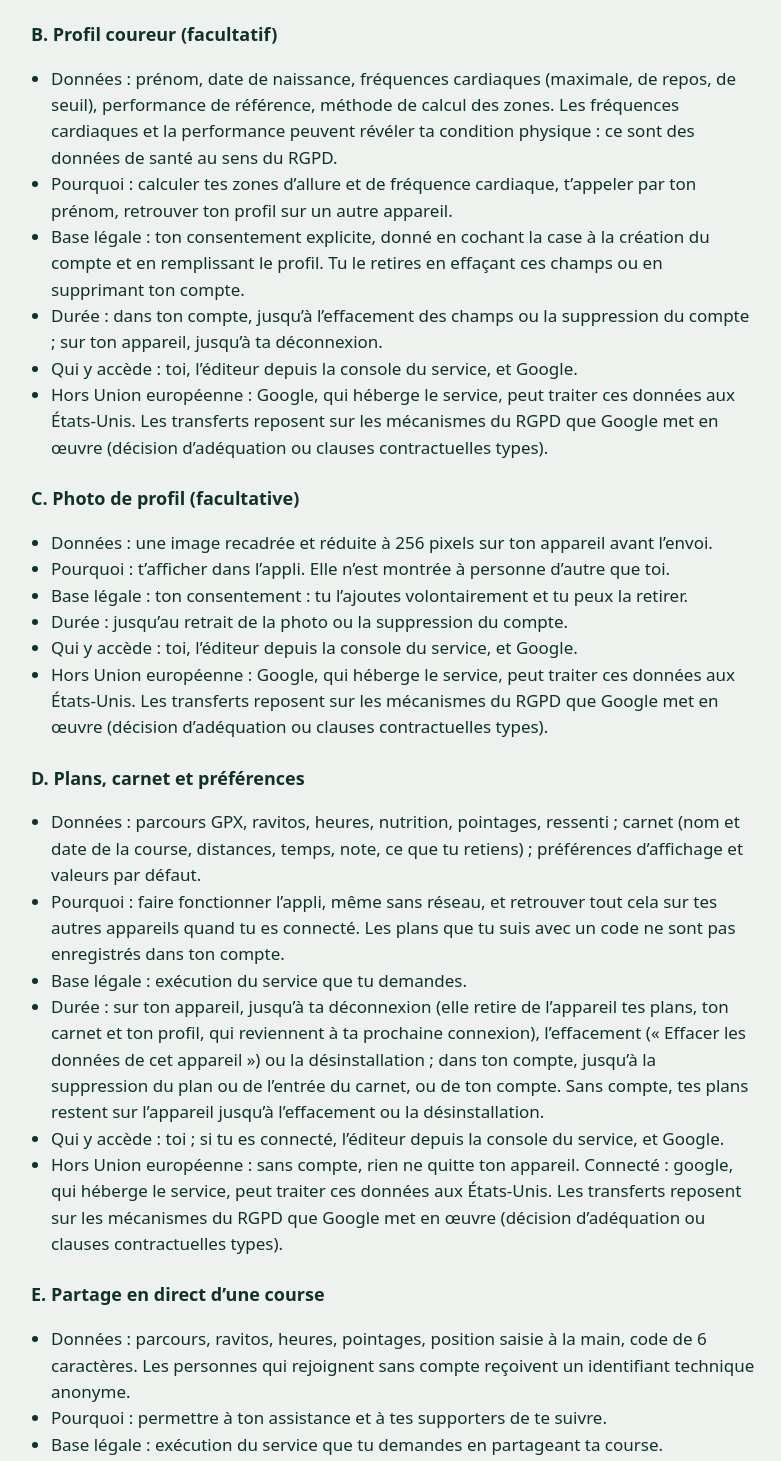
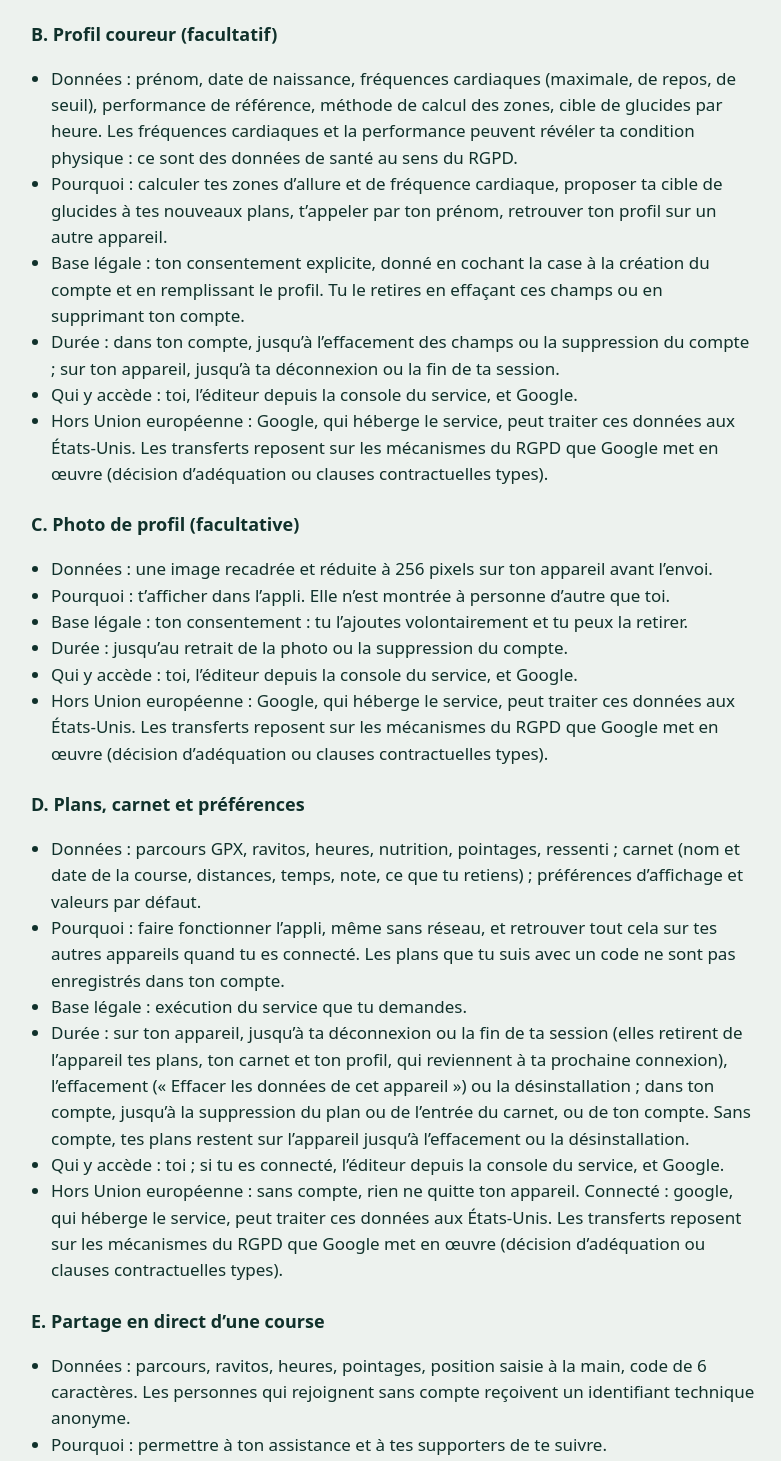
Before and after one commit to tom1estnza/rubalise, a website: page confidentialite.html in a window 1280 px wide. Shown: the part 1028-2489 px from the top of the page, without its empty margins (247-1028 px from the left). Drawn offline with Linux system fonts and the light colour scheme.

Commit message:
Add files via upload

```diff
--- a/confidentialite.html
+++ b/confidentialite.html
@@ -40,7 +40,7 @@ ul{padding-left:20px}
 <h1>Politique de confidentialité</h1>
 <p class="note">Dernière mise à jour : 18 octobre 2026.</p>
 
-<div class="box"><p>En bref. Sans compte, tes plans restent sur ton téléphone. Avec un compte, ton e-mail, ton profil coureur, tes plans, ton carnet, tes préférences et ta photo (si tu en ajoutes une) sont enregistrés dans ton compte, et l’appareil les efface quand tu te déconnectes. Si tu partages une course, son plan est visible de toute personne qui connaît le code. Rubalise n’utilise pas ta position GPS, n’affiche pas de publicité, ne dépose aucun cookie et ne mesure pas ton audience.</p></div>
+<div class="box"><p>En bref. Sans compte, tes plans restent sur ton téléphone. Avec un compte, ton e-mail, ton profil coureur, tes plans, ton carnet, tes préférences et ta photo (si tu en ajoutes une) sont enregistrés dans ton compte, et l’appareil les efface quand tu te déconnectes ou que ta session se ferme. Si tu partages une course, son plan est visible de toute personne qui connaît le code. Rubalise n’utilise pas ta position GPS, n’affiche pas de publicité, ne dépose aucun cookie et ne mesure pas ton audience.</p></div>
 
 <h2>1. Qui est responsable de tes données ?</h2>
 <p>Le responsable du traitement est l’éditeur de Rubalise, personne physique agissant à titre non professionnel, dont l’identité figure dans les <a href="/mentions-legales.html">mentions légales</a>. Pour toute question sur tes données ou pour exercer tes droits : contact@rubalise.run.</p>
@@ -58,10 +58,10 @@ ul{padding-left:20px}
 </ul>
 <h3>B. Profil coureur (facultatif)</h3>
 <ul>
-<li>Données : prénom, date de naissance, fréquences cardiaques (maximale, de repos, de seuil), performance de référence, méthode de calcul des zones. Les fréquences cardiaques et la performance peuvent révéler ta condition physique : ce sont des données de santé au sens du RGPD.</li>
-<li>Pourquoi : calculer tes zones d’allure et de fréquence cardiaque, t’appeler par ton prénom, retrouver ton profil sur un autre appareil.</li>
+<li>Données : prénom, date de naissance, fréquences cardiaques (maximale, de repos, de seuil), performance de référence, méthode de calcul des zones, cible de glucides par heure. Les fréquences cardiaques et la performance peuvent révéler ta condition physique : ce sont des données de santé au sens du RGPD.</li>
+<li>Pourquoi : calculer tes zones d’allure et de fréquence cardiaque, proposer ta cible de glucides à tes nouveaux plans, t’appeler par ton prénom, retrouver ton profil sur un autre appareil.</li>
 <li>Base légale : ton consentement explicite, donné en cochant la case à la création du compte et en remplissant le profil. Tu le retires en effaçant ces champs ou en supprimant ton compte.</li>
-<li>Durée : dans ton compte, jusqu’à l’effacement des champs ou la suppression du compte ; sur ton appareil, jusqu’à ta déconnexion.</li>
+<li>Durée : dans ton compte, jusqu’à l’effacement des champs ou la suppression du compte ; sur ton appareil, jusqu’à ta déconnexion ou la fin de ta session.</li>
 <li>Qui y accède : toi, l’éditeur depuis la console du service, et Google.</li>
 <li>Hors Union européenne : Google, qui héberge le service, peut traiter ces données aux États-Unis. Les transferts reposent sur les mécanismes du RGPD que Google met en œuvre (décision d’adéquation ou clauses contractuelles types).</li>
 </ul>
@@ -79,7 +79,7 @@ ul{padding-left:20px}
 <li>Données : parcours GPX, ravitos, heures, nutrition, pointages, ressenti ; carnet (nom et date de la course, distances, temps, note, ce que tu retiens) ; préférences d’affichage et valeurs par défaut.</li>
 <li>Pourquoi : faire fonctionner l’appli, même sans réseau, et retrouver tout cela sur tes autres appareils quand tu es connecté. Les plans que tu suis avec un code ne sont pas enregistrés dans ton compte.</li>
 <li>Base légale : exécution du service que tu demandes.</li>
-<li>Durée : sur ton appareil, jusqu’à ta déconnexion (elle retire de l’appareil tes plans, ton carnet et ton profil, qui reviennent à ta prochaine connexion), l’effacement (« Effacer les données de cet appareil ») ou la désinstallation ; dans ton compte, jusqu’à la suppression du plan ou de l’entrée du carnet, ou de ton compte. Sans compte, tes plans restent sur l’appareil jusqu’à l’effacement ou la désinstallation.</li>
+<li>Durée : sur ton appareil, jusqu’à ta déconnexion ou la fin de ta session (elles retirent de l’appareil tes plans, ton carnet et ton profil, qui reviennent à ta prochaine connexion), l’effacement (« Effacer les données de cet appareil ») ou la désinstallation ; dans ton compte, jusqu’à la suppression du plan ou de l’entrée du carnet, ou de ton compte. Sans compte, tes plans restent sur l’appareil jusqu’à l’effacement ou la désinstallation.</li>
 <li>Qui y accède : toi ; si tu es connecté, l’éditeur depuis la console du service, et Google.</li>
 <li>Hors Union européenne : sans compte, rien ne quitte ton appareil. Connecté : google, qui héberge le service, peut traiter ces données aux États-Unis. Les transferts reposent sur les mécanismes du RGPD que Google met en œuvre (décision d’adéquation ou clauses contractuelles types).</li>
 </ul>
```
